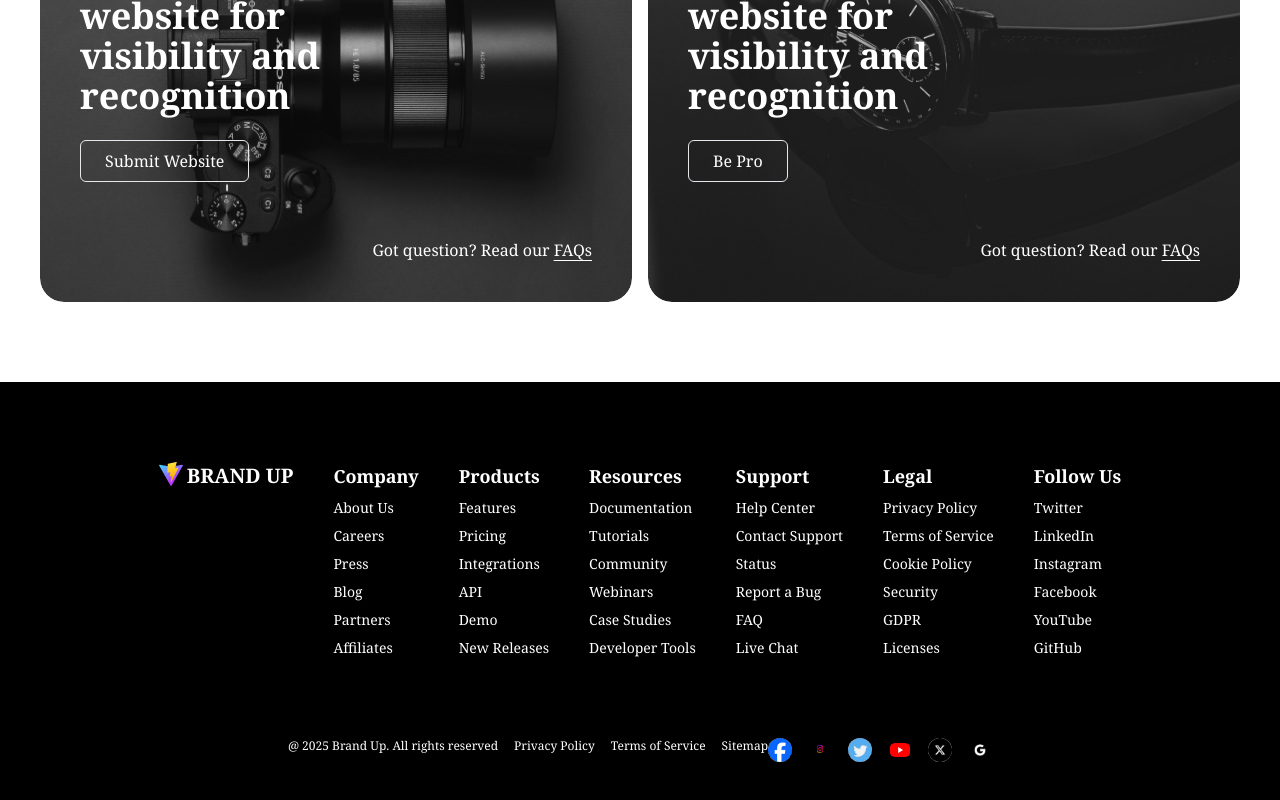
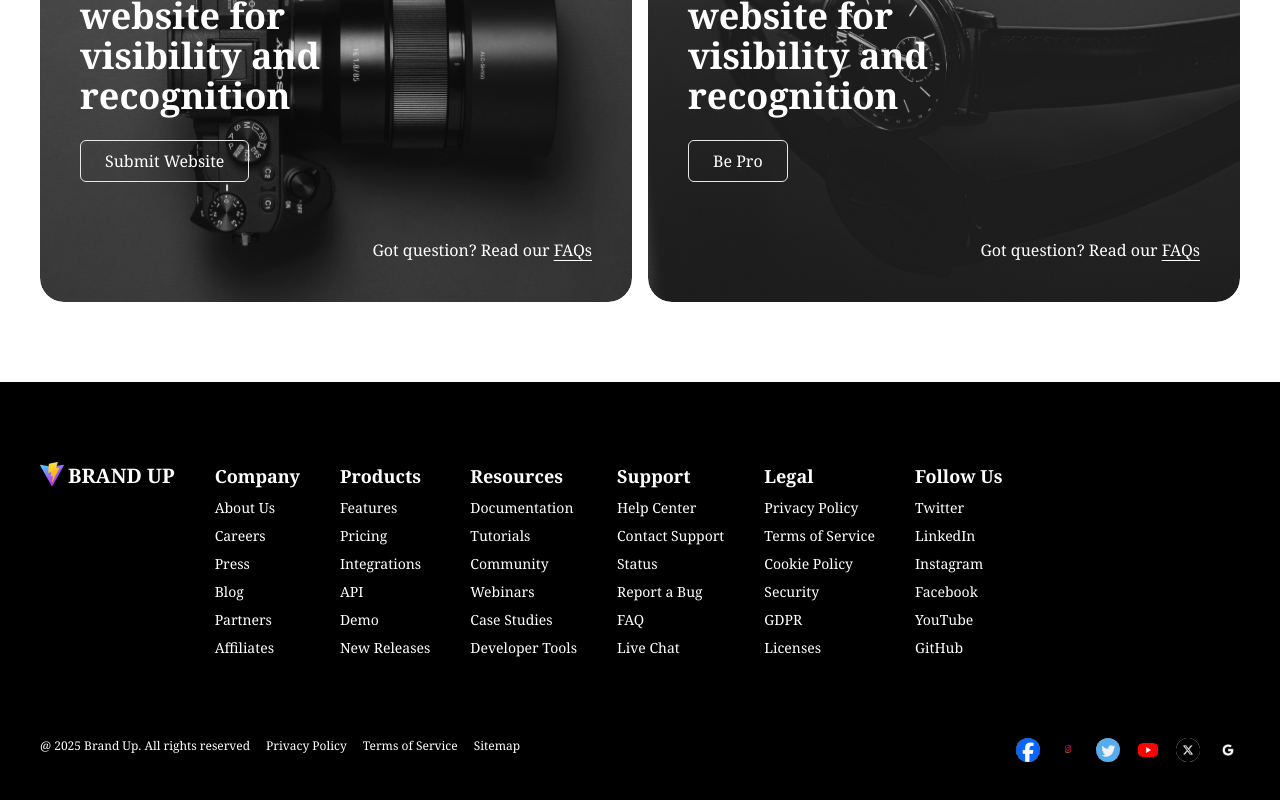
Before and after one commit to Dongoooori/tokyo-ai-marketing, a React (Vite) app: page / in a window 1280 px wide. Shown: the part 5848-6648 px from the top of the page. Built offline with nearby package versions, Linux system fonts and the light colour scheme.

Commit message:
fix_footer

```diff
--- a/src/components/Footer/index.tsx
+++ b/src/components/Footer/index.tsx
@@ -9,7 +9,7 @@ import GoogleIcon from "../../assets/Google.jpg";
 const Footer = () => {
   return (
     <footer className='w-full flex flex-col mt-20 py-20 bg-black text-white font-serif'>
-      <div className='w-full flex flex-col md:flex-row gap-10 px-4 md:px-10 justify-center'>
+      <div className='w-full flex flex-col md:flex-row gap-10 px-4 md:px-10'>
         <div className='flex items-start gap-1'>
           <img src='/vite.svg' alt='logo' className='size-6'/>
           <p className='font-bold text-xl'>BRAND UP</p>
@@ -92,7 +92,7 @@ const Footer = () => {
           </ul>
         </div>
       </div>
-      <div className='px-4 md:px-10 mt-20 text-xs flex flex-col md:flex-row justify-center'>
+      <div className='px-4 md:px-10 mt-20 text-xs flex flex-col md:flex-row justify-between'>
         <div className='flex'>
           <ul className='flex gap-4'>
             <li>
```
